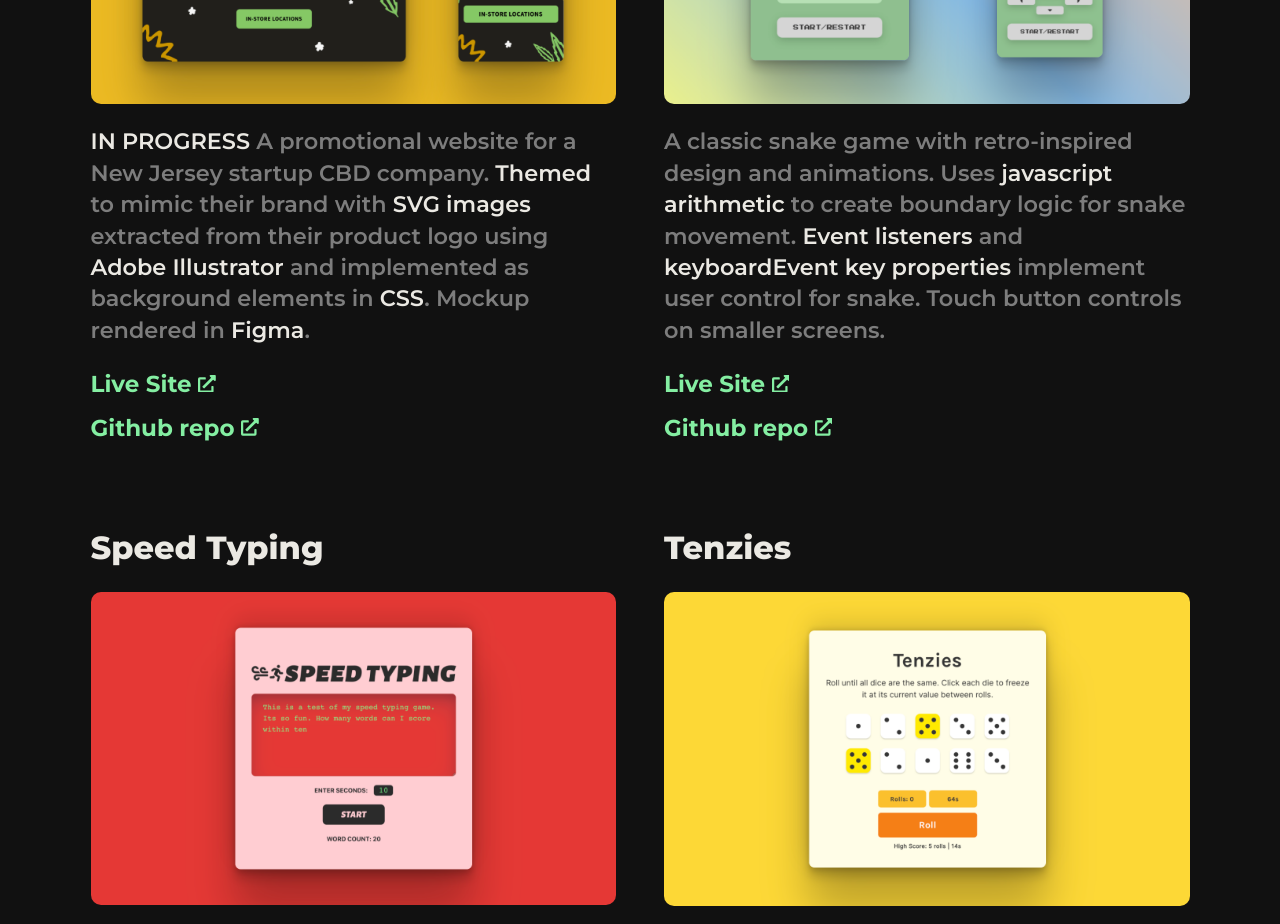
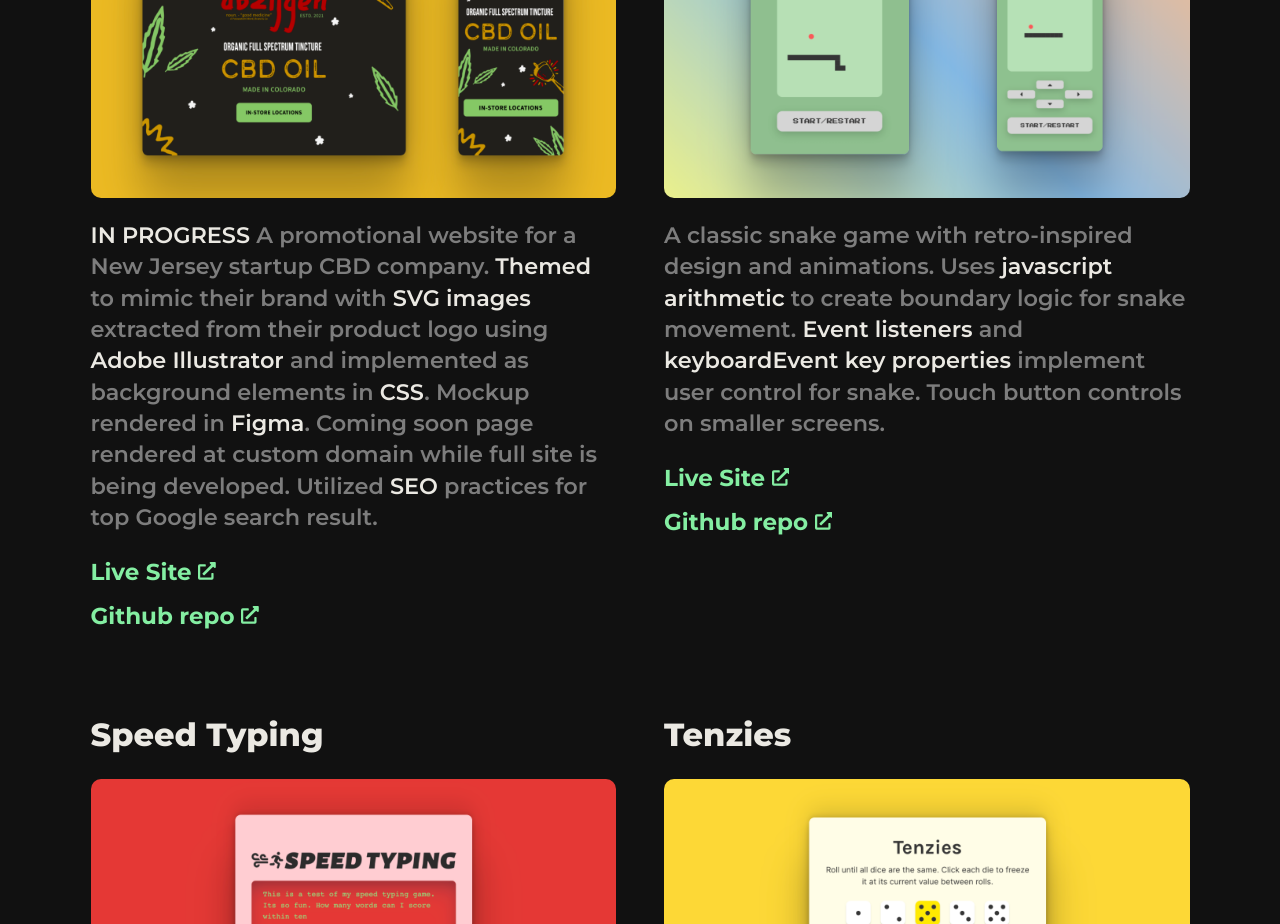
Before and after one commit to gare-Ware/garyk-portfolio, a React (Create React App) app: page / in a window 1280 px wide. Shown: the part 2300-3224 px from the top of the page. Built offline with nearby package versions, Linux system fonts and the light colour scheme; the HTML template or start-up script is replaced by a standard one.

Commit message:
Updated projects

```diff
--- a/src/Components/projects.js
+++ b/src/Components/projects.js
@@ -24,9 +24,9 @@ const projects = [
     },
     {
         name: "Abzijgen",
-        summary: <><span>IN PROGRESS</span> A promotional website for a New Jersey startup CBD company. <span>Themed</span> to mimic their brand with <span>SVG images</span> extracted from their product logo using <span>Adobe Illustrator</span> and implemented as background elements in <span>CSS</span>. Mockup rendered in <span>Figma</span>. </>,
-        liveSite: "https://abzijgen.com/",
-        githubRepo: "https://github.com/gare-Ware/Abzijgen",
+        summary: <><span>IN PROGRESS</span> A promotional website for a New Jersey startup CBD company. <span>Themed</span> to mimic their brand with <span>SVG images</span> extracted from their product logo using <span>Adobe Illustrator</span> and implemented as background elements in <span>CSS</span>. Mockup rendered in <span>Figma</span>. Coming soon page rendered at custom domain while full site is being developed. Utilized <span>SEO</span> practices for top Google search result.</>,
+        liveSite: "https://fervent-pare-dbd0bb.netlify.app/",
+        githubRepo: "https://github.com/gare-Ware/abzijgen-v2",
         url: "abzijgen",
         screens: abzijgen
     },
```
